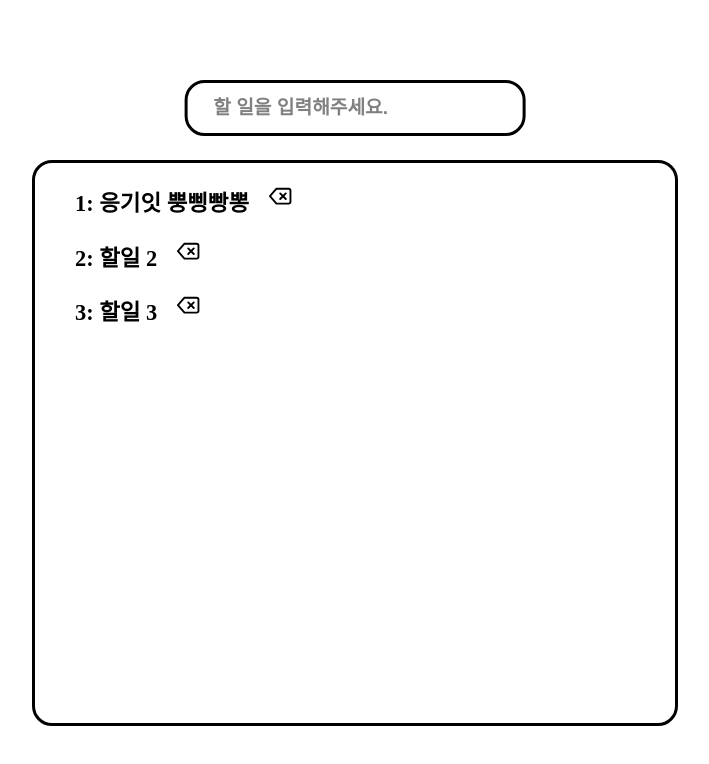
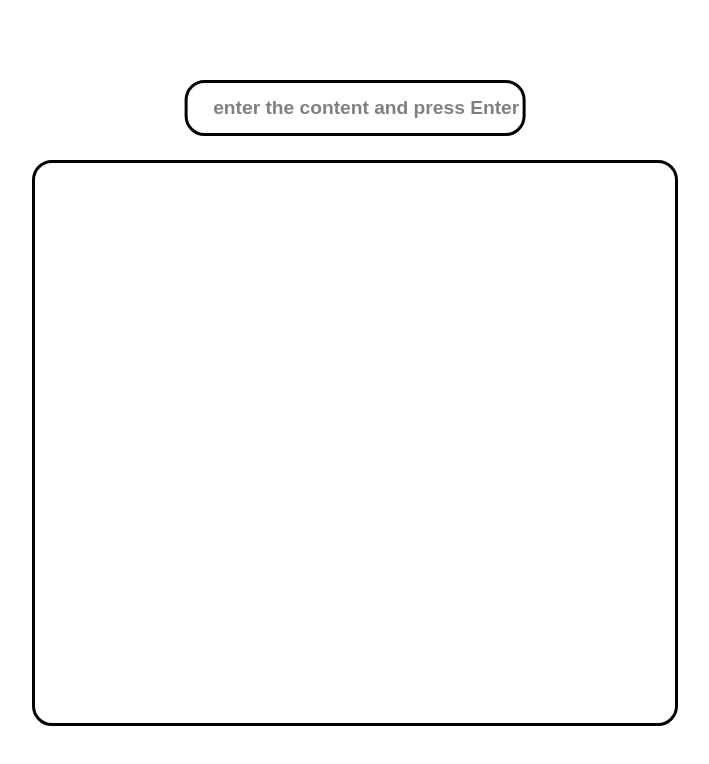
Before and after one commit to apnalkkamkkamhanjoon/2317-HanJoon-todoList, a React (Create React App) app: page / in a window 1280 px wide. Shown: the top 764 px of the page, without its empty margins (285-994 px from the left). Built offline with nearby package versions, Linux system fonts and the light colour scheme.

Commit message:
🤙:: 삭제, 추가, 조회 로직 구현

```diff
--- a/src/components/Delete.tsx
+++ b/src/components/Delete.tsx
@@ -1,11 +1,14 @@
 import React from 'react';
 import { FiDelete } from "react-icons/fi";
 
+type DeleteProps = {
+    onClick? () : void;
+}
 
-const Delete = () => {
+const Delete = ({onClick}:DeleteProps) => {
     return (
         <div>
-            <FiDelete className='deleteBtn'/>
+            <FiDelete className='deleteBtn' onClick={onClick}/>
         </div>
     );
 };
--- a/src/components/Input.tsx
+++ b/src/components/Input.tsx
@@ -3,13 +3,19 @@ import "../styles/Main.css";
 
 type InputProps = {
   text: string;
+  onKeyDown(e: React.KeyboardEvent<HTMLInputElement>): void;
+  onChange(e: React.ChangeEvent<HTMLInputElement>): void;
 };
 
-const Input = ({ text }: InputProps) => {
+const Input = ({ text, onKeyDown, onChange }: InputProps) => {
   return (
-    <div>
-      <input placeholder="할 일을 입력해주세요." className="input" />
-    </div>
+    <input
+      placeholder="enter the content and press Enter"
+      className="input"
+      onChange={onChange}
+      value={text}
+      onKeyDown={onKeyDown}
+    />
   );
 };
 
--- a/src/components/List.tsx
+++ b/src/components/List.tsx
@@ -1,17 +1,24 @@
 import React from "react";
 import Delete from "./Delete";
+
+type listProps = {
+  id: number;
+  content: string;
+};
 
 type ListProps = {
   id: number;
   content: string;
+  onDelete(id: number): void;
 };
 
-const List = ({ id, content }: ListProps) => {
+const List = ({ id, content, onDelete }: ListProps) => {
   return (
     <>
       <ul className="list">
-        {id}: {content}
-        <Delete />
+        <span className="list-id">{id}:</span>
+        <span className="list-content">{content}</span>
+        <Delete onClick={() => onDelete(id)} />
       </ul>
     </>
   );
--- a/src/pages/Main.tsx
+++ b/src/pages/Main.tsx
@@ -1,4 +1,4 @@
-import React, { useState } from "react";
+import React, { useEffect, useRef, useState } from "react";
 import "../styles/Main.css";
 import Input from "../components/Input";
 import List from "../components/List";
@@ -9,28 +9,72 @@ type listProps = {
 };
 
 const Main = () => {
+  // state 선언
   const [text, setText] = useState("");
-  const [list, setList] = useState<listProps[]>([
-    {
-      id: 1,
-      content: "응기잇 뿡삥빵뽕",
-    },
-    {
-      id: 2,
-      content: "할일 2",
-    },
-    {
-      id: 3,
-      content: "할일 3",
-    },
-  ]);
+  const [list, setList] = useState<listProps[]>(() => {
+    const storedList = localStorage.getItem("list");
+    return storedList ? JSON.parse(storedList) : [];
+  });
+  const [nextId, setNextId] = useState(list.length + 1);
+
+  // 컴포넌트가 마운트 될 때, 로컬 스토리지에서 데이터를 가져와 초기 상태를 설정
+  useEffect(() => {
+    const saveList = localStorage.getItem("list");
+    if (saveList) {
+      setList(JSON.parse(saveList));
+      setNextId(list.length > 0 ? list[list.length - 1].id + 1 : 1);
+    }
+  }, []);
+
+  // list가 업데이트 될때 localStorage에 저장
+  useEffect(() => {
+    localStorage.setItem("list", JSON.stringify(list));
+  }, [list]);
+
+  // 엔터키 쳤을 때 실행되는 함수
+  const onKeyDown = (e: React.KeyboardEvent<HTMLInputElement>) => {
+    if (e.key === "Enter") {
+      const newList = [
+        ...list,
+        {
+          id: nextId,
+          content: text,
+        },
+      ];
+      setList(newList);
+      setText("");
+      setNextId(nextId + 1);
+    }
+  };
+
+  // list 업데이트 함수
+  const onSetList = (newList: listProps[]) => {
+    setList(newList);
+    localStorage.setItem("list", JSON.stringify(newList));
+  };
+
+  //  값이 변경될 때 실행되는 함수
+  const onChange = (e: React.ChangeEvent<HTMLInputElement>) => {
+    setText(e.target.value);
+  };
+
+  // 삭제 처리하는 함수
+  const onDelete = (id: number) => {
+    const newList = list.filter((prop) => prop.id !== id);
+    onSetList(newList);
+  };
 
   return (
     <>
-      <Input text={text} />
+      <Input text={text} onKeyDown={onKeyDown} onChange={onChange} />
       <div className="listBox">
         {list.map((item) => (
-          <List key={item.id} id={item.id} content={item.content} />
+          <List
+            key={item.id}
+            id={item.id}
+            content={item.content}
+            onDelete={onDelete}
+          />
         ))}
       </div>
     </>
```
